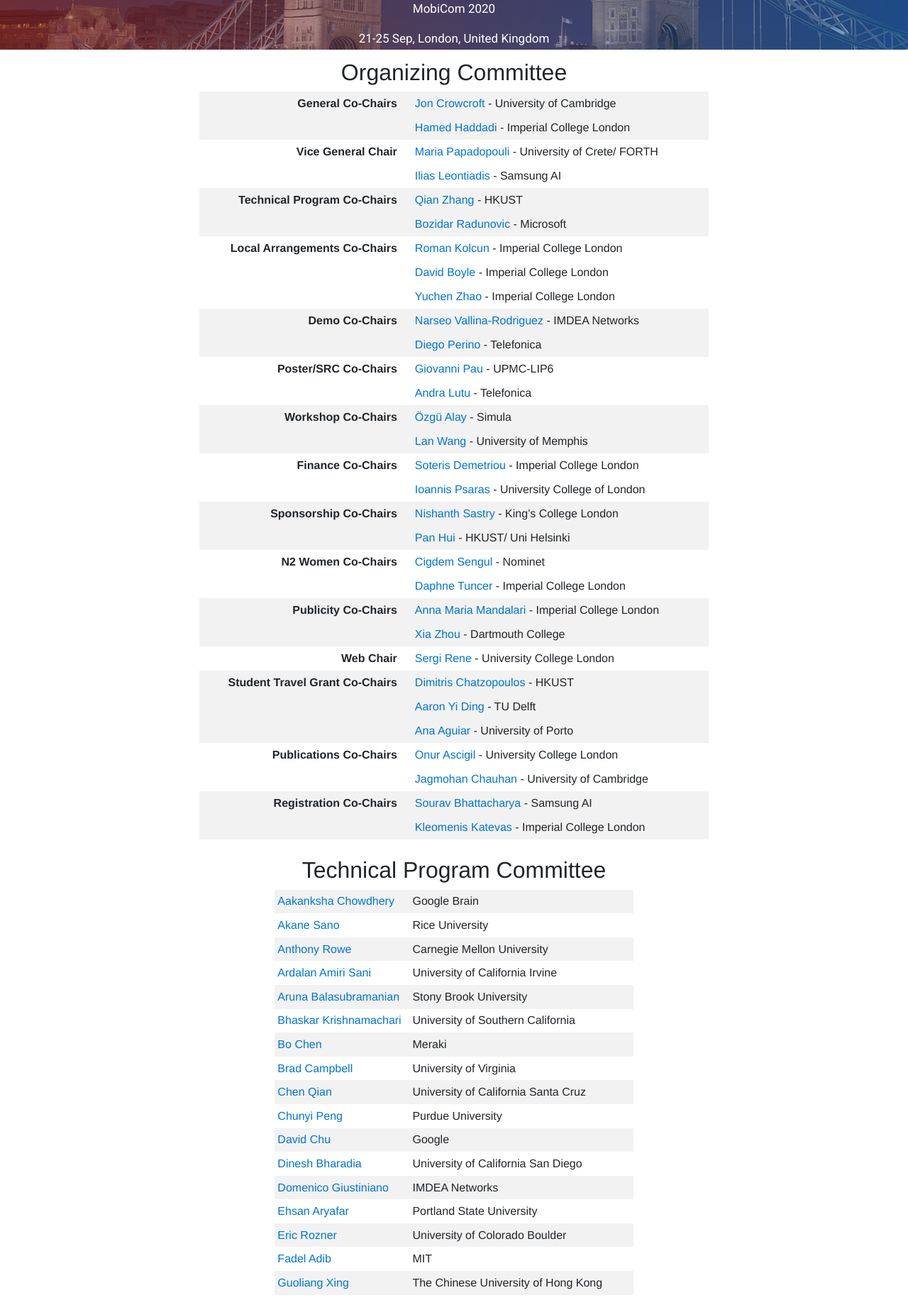
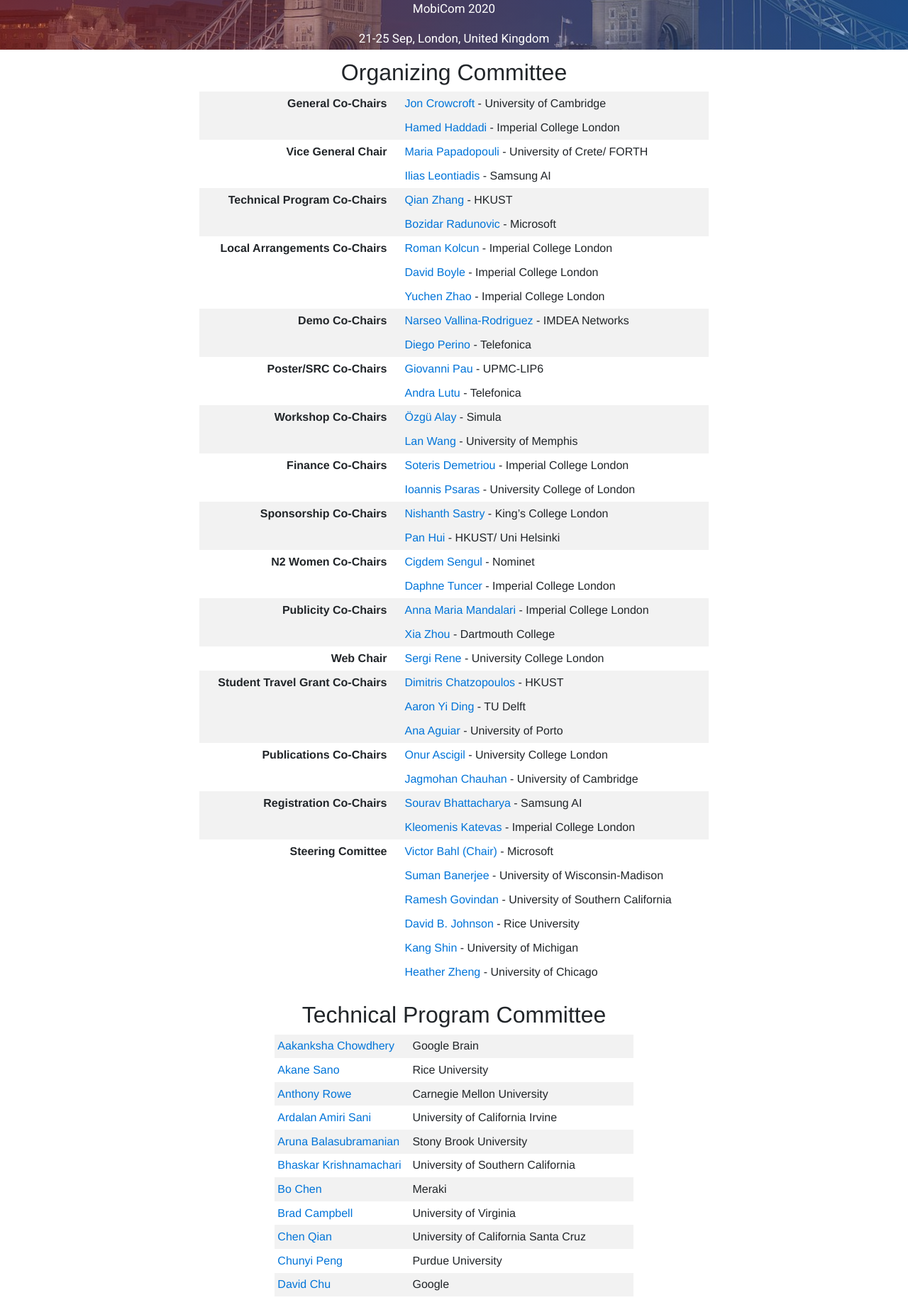
Before and after one commit to srene/mobicom2020-website, a PHP site: page /committee.php in a window 1280 px wide. Shown: the part 96-1928 px from the top of the page at 71% size. Run offline with PHP 8.4, Linux system fonts and the light colour scheme; some libraries are stand-ins or nearby versions.

Commit message:
steering committee + about update

```diff
--- a/about.php
+++ b/about.php
@@ -113,11 +113,11 @@ Harassment is unwelcome or hostile behavior, including speech that intimidates,
 
 Conference participants violating these standards may be sanctioned, expelled from the conference or asked not to attend future conferences or conference events, at the discretion of the conference organizers and the SIGMOBILE executive committee.<br/><br/>
 
-If you believe you have been harassed, you are encouraged to report the incident in confidence to the MobiCom 2019 General Chairs Sharad Agarwal and Ben Greenstein at mobicom19-gc __at__ acm.org.
+If you believe you have been harassed, you are encouraged to report the incident in confidence to the MobiCom 2020 General Chairs Jon Crowcroft and Hamed Haddadi at mobicom20-gc __at__ acm.org.
 </p>
 <br/>
 <h5><b>For More Information</b></h5>
-Please send email to General Co-Chairs Sharad Agarwal and Ben Greenstein at mobicom19-gc __at__ acm.org with any questions or comments about the conference or for more information. For questions about the paper submission and review process, please contact the Program Co-Chairs Shyam Gollakota and Xinyu Zhang at mobicom19-pc-chairs __at__ acm.org.
+Please send email to General Co-Chairs Jon Crowcroft and Hamed Haddadi at mobicom20-gc __at__ acm.org with any questions or comments about the conference or for more information. For questions about the paper submission and review process, please contact the Program Co-Chairs Qian Zhang and Bozidar Radunovic at mobicom20-pc-chairs __at__ acm.org.
 <br/>
 
 </center>
--- a/octable2.php
+++ b/octable2.php
@@ -135,3 +135,24 @@
 <tr class="stripe">
 <td class="ocTablePerson"><a href="https://minoskt.github.io/">Kleomenis Katevas</a> - Imperial College London</td>
 </tr>
+
+<tr>
+<td class="ocTableTitle" rowspan="6"><b>Steering Comittee</b></td>
+<td class="ocTablePerson"><a href="https://www.microsoft.com/en-us/research/people/bahl/">Victor Bahl (Chair)</a> - Microsoft</td>
+</tr>
+
+<tr>
+<td class="ocTablePerson"><a href="http://pages.cs.wisc.edu/~suman/">Suman Banerjee</a> - University of Wisconsin-Madison</td>
+
+<tr>
+<td class="ocTablePerson"><a href="https://viterbi.usc.edu/directory/faculty/Govindan/Ramesh">Ramesh Govindan</a> - University of Southern California</td>
+
+<tr>
+<td class="ocTablePerson"><a href="https://www.cs.rice.edu/~dbj/">David B. Johnson</a> - Rice University</td>
+
+<tr>
+<td class="ocTablePerson"><a href="http://web.eecs.umich.edu/~kgshin/">Kang Shin</a> - University of Michigan</td>
+
+<tr>
+<td class="ocTablePerson"><a href="http://people.cs.uchicago.edu/~htzheng/">Heather Zheng</a> - University of Chicago</td>
+</tr>
```
